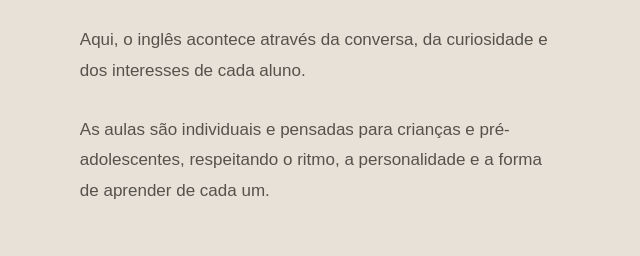
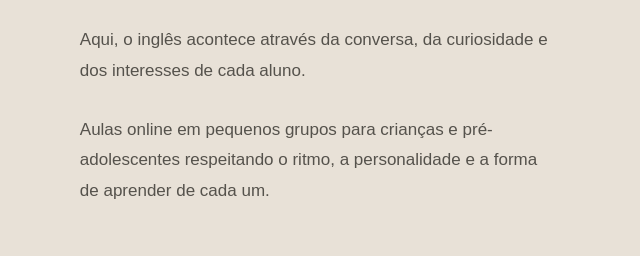
Before and after one commit to YasmimDeCarvalho/english-learning-website, a plain HTML site: page index.html in a window 1280 px wide. Shown: the part 1118-1374 px from the top of the page, 597-1237 px from the left. Drawn offline with Linux system fonts and the light colour scheme.

Commit message:
Update index.html

```diff
--- a/index.html
+++ b/index.html
@@ -127,8 +127,8 @@
             </p>
 
             <p>
-                As aulas são individuais e pensadas para crianças e
-                pré-adolescentes, respeitando o ritmo, a personalidade
+                Aulas online em pequenos grupos para crianças e
+                pré-adolescentes respeitando o ritmo, a personalidade
                 e a forma de aprender de cada um.
             </p>
 
```
